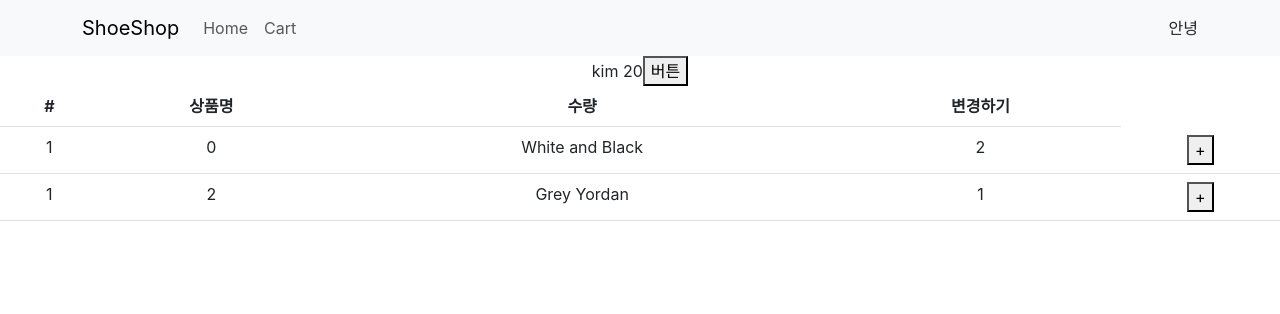
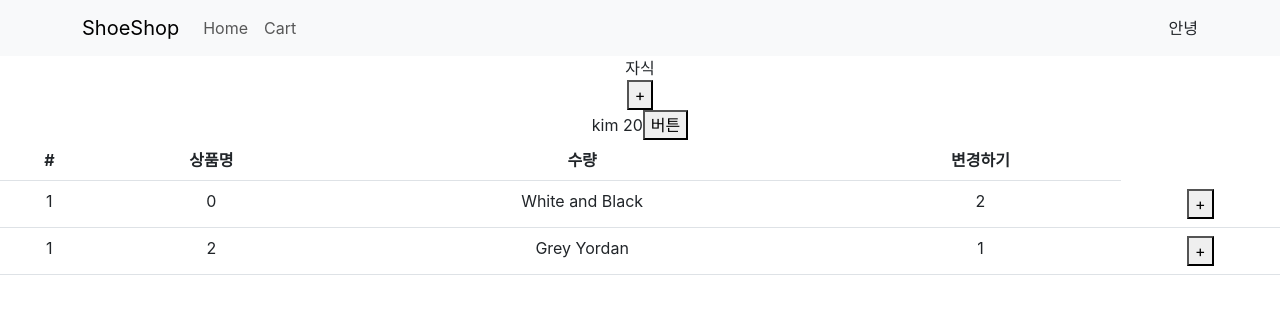
Before and after one commit to duhyeonChoi/react_practice, a React (Create React App) app in the folder shop/: page /cart in a window 1280 px wide. Shown: the top 314 px of the page. Built offline with nearby package versions, Linux system fonts and the light colour scheme.

Commit message:
memo, helping faster rendering

```diff
--- a/shop/src/routes/Cart.js
+++ b/shop/src/routes/Cart.js
@@ -1,15 +1,29 @@
 import { Table } from "react-bootstrap";
 import { useDispatch, useSelector } from "react-redux";
 import { changeName, increase, addCount } from "../store";
+import { useState, memo } from "react";
+
+// 재랜더링 안 할 컴포넌트
+let Child = memo( function() {
+  return (
+    <div>자식</div>
+  );
+})
+
 
 export default function Cart() {
   let state = useSelector((state) => {
     return state;
   });
   let dispatch = useDispatch();
+  let [ count, setCount ] = useState(0);
 
   return (
     <>
+    {/* child가 무거운 컴포넌트라고 한다면
+    꼭 필요할 때만 재랜더링 해야됨 */}
+      <Child></Child>
+      <button onClick={ ()=>{ setCount(count+1) } }>+</button>
       <div>
         {state.user.name} {state.user.age}
         <button onClick={ ()=>{ dispatch(increase(10)) }}>버튼</button>
```
